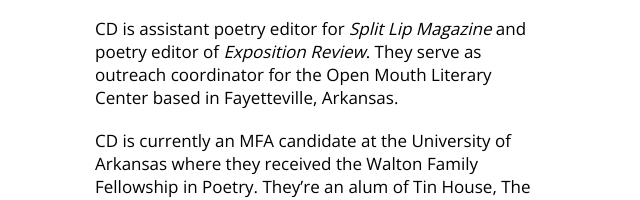
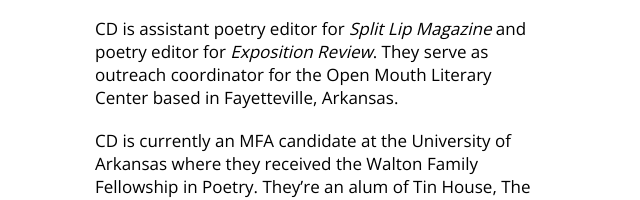
Before and after one commit to cdeskilson/cdeskilson, a Gatsby site in the folder professional-website/: page / in a window 1280 px wide. Shown: the part 798-998 px from the top of the page, 320-960 px from the left. Built offline with nearby package versions, Linux system fonts and the light colour scheme; Gatsby itself is replaced by a stand-in of ours.

Commit message:
Update index.tsx

```diff
--- a/professional-website/src/components/About/index.tsx
+++ b/professional-website/src/components/About/index.tsx
@@ -80,7 +80,7 @@
             {" "}and and they are a 2022 <i>Best of the Net</i> Finalist.
           </BioItem>
           <BioItem>
-            CD is assistant poetry editor for <i>Split Lip Magazine</i> and poetry editor of <i>Exposition Review</i>. They serve as outreach coordinator for the Open Mouth Literary Center based in Fayetteville, Arkansas.
+            CD is assistant poetry editor for <i>Split Lip Magazine</i> and poetry editor for <i>Exposition Review</i>. They serve as outreach coordinator for the Open Mouth Literary Center based in Fayetteville, Arkansas.
           </BioItem>
           <BioItem>
             CD is currently an MFA candidate at the University of Arkansas where
```
